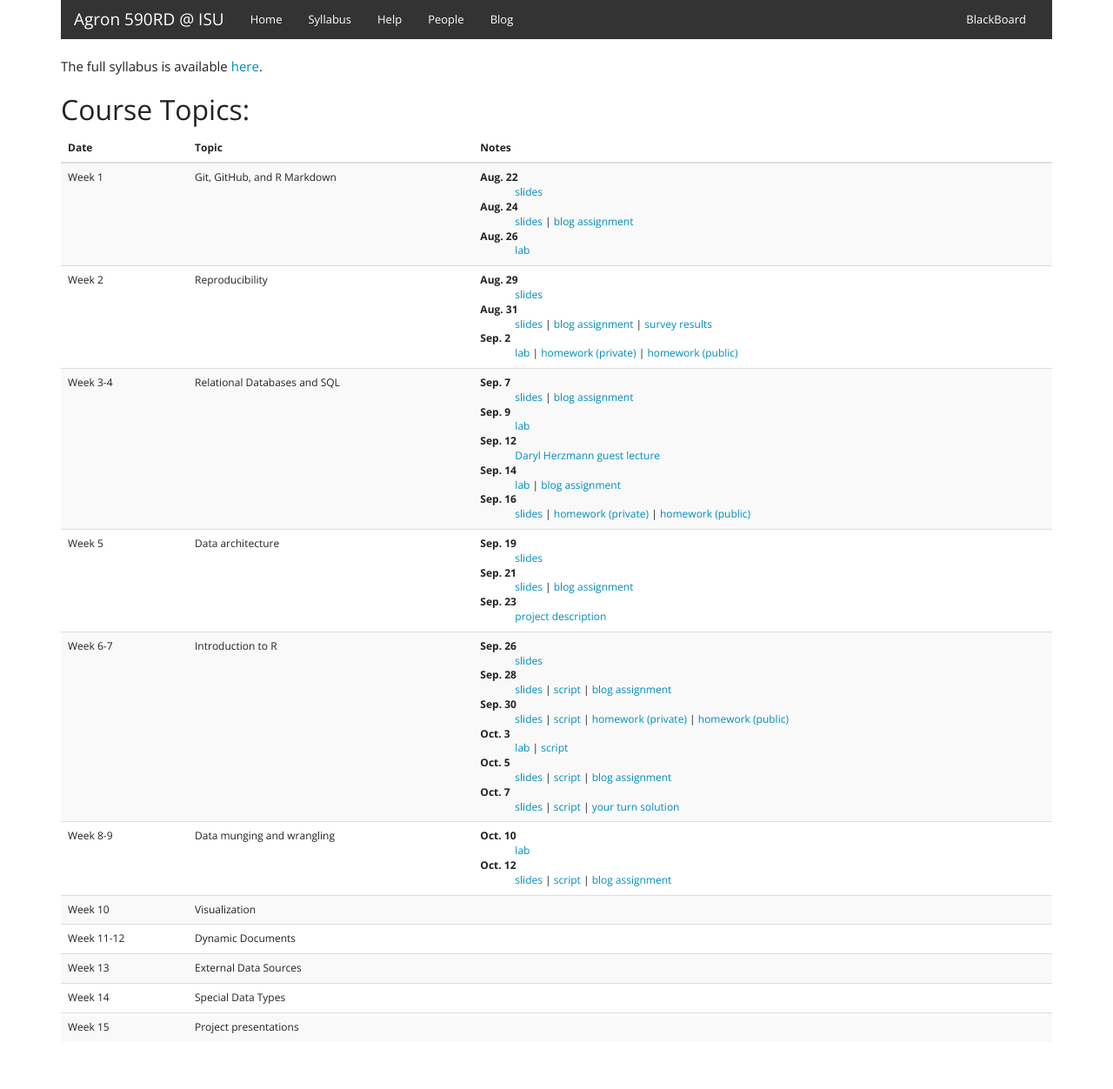
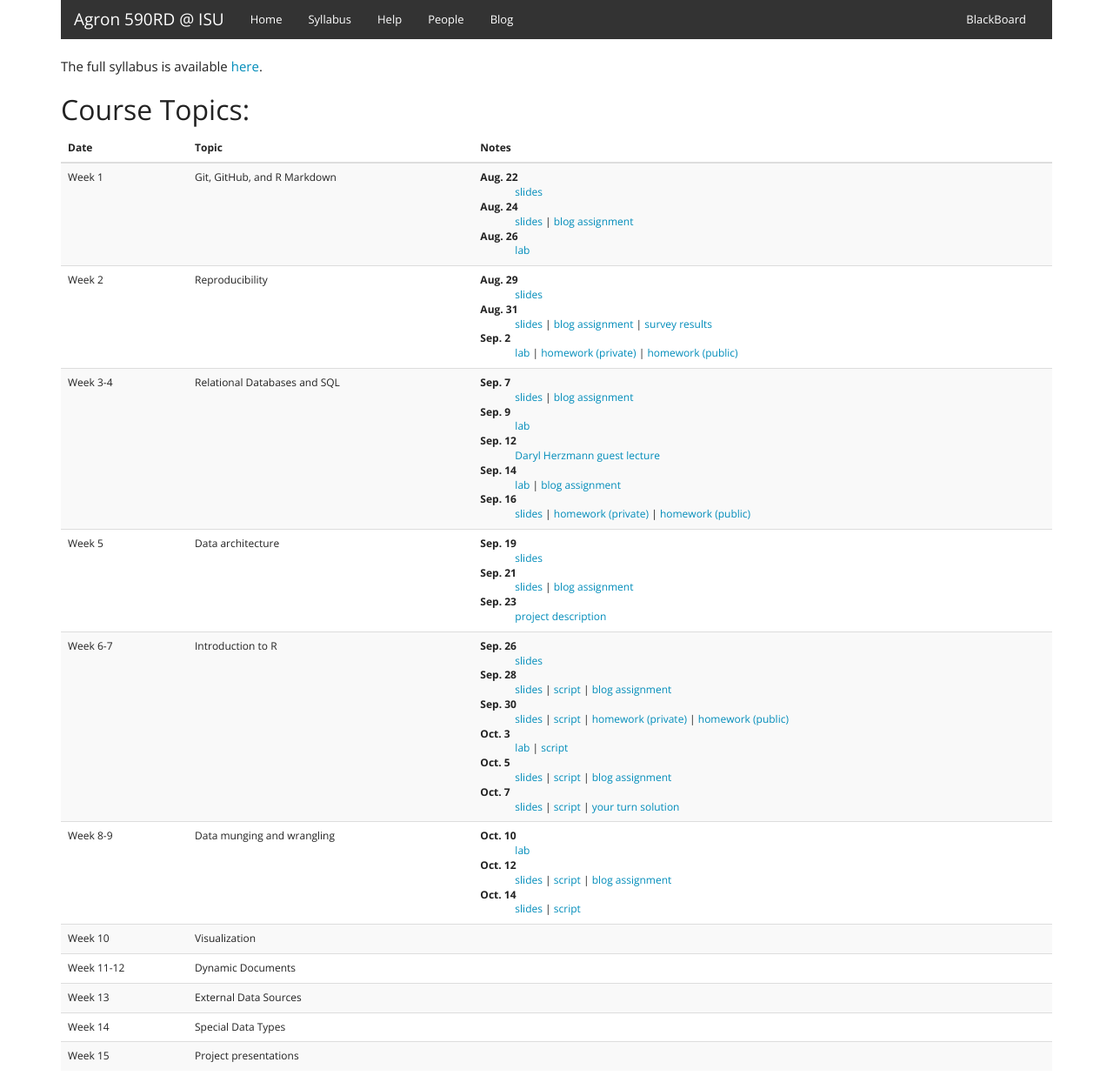
Before and after one commit to agron590-ISU/agron590-ISU.github.io, a Jekyll site: the page built from syllabus.html, in a window 1280 px wide. Shown: the whole page at 87% size. Built offline with Jekyll 4.4.1, drawn with Linux system fonts in a browser that asks for light colours; before the commit the page ends 1219 px from its top, so only the background shows below that.

Commit message:
add links

```diff
--- a/syllabus.html
+++ b/syllabus.html
@@ -105,7 +105,9 @@
           <dt>Oct. 10</dt>
           <dd><a href="../materials/week_08/data_cleaning/slides.html" target=_blank>lab</a></dd>
           <dt>Oct. 12</dt>
-          <dd><a href="../materials/week_08/dplyr/slides.html" target=_blank>slides</a> | <a href="../materials/week_08/dplyr/script.R" target=_blank>script</a> | <a href="https://github.com/agron590-ISU/blog/tree/master/08" target=_blank>blog assignment</a></dd>
+          <dd><a href="../materials/week_08/dplyr/slides_dplyr.html" target=_blank>slides</a> | <a href="../materials/week_08/dplyr/script_dplyr.R" target=_blank>script</a> | <a href="https://github.com/agron590-ISU/blog/tree/master/08" target=_blank>blog assignment</a></dd>
+          <dt>Oct. 14</dt>
+          <dd><a href="../materials/week_08/verbs/slides_verbs.html" target=_blank>slides</a> | <a href="../materials/week_08/dplyr/script_verbs.R" target=_blank>script</a></dd>
         </dl>
         </td>
       </tr>
```
